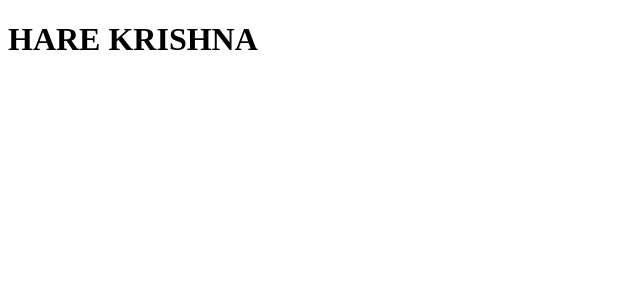
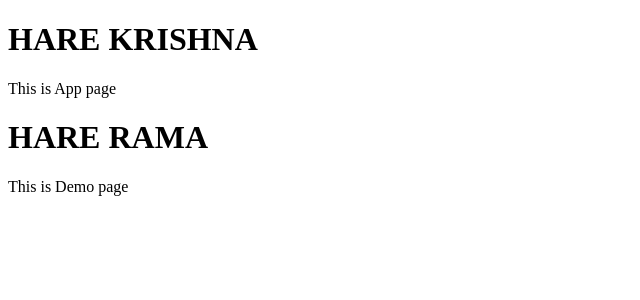
Before and after one commit to SanjayUG/PlayingWithRecat-Vite, a React (Vite) app: page / in a window 1280 px wide. Shown: the top 300 px of the page, without its empty margins (0-640 px from the left). Built offline with nearby package versions, Linux system fonts and the light colour scheme.

Commit message:
feat: learnt to add a component(added demo)

```diff
--- a/src/App.jsx
+++ b/src/App.jsx
@@ -1,11 +1,9 @@
-
 
 function App() {
-
-
   return (
     <>
       <h1>HARE KRISHNA</h1>
+      <p>This is App page</p>
     </>
   )
 }
--- /dev/null
+++ b/src/Demo.jsx
@@ -0,0 +1,10 @@
+function Demo() {
+  return (
+    <>
+      <h1>HARE RAMA</h1>
+      <p>This is Demo page</p>
+    </>
+  );
+}
+
+export default Demo;
--- a/src/main.jsx
+++ b/src/main.jsx
@@ -1,10 +1,12 @@
 import React from 'react'
 import ReactDOM from 'react-dom/client'
 import App from './App.jsx'
+import Demo from './Demo.jsx'
 
 
 ReactDOM.createRoot(document.getElementById('root')).render(
   <React.StrictMode>
     <App />
+    <Demo />
   </React.StrictMode>,
 )
```
